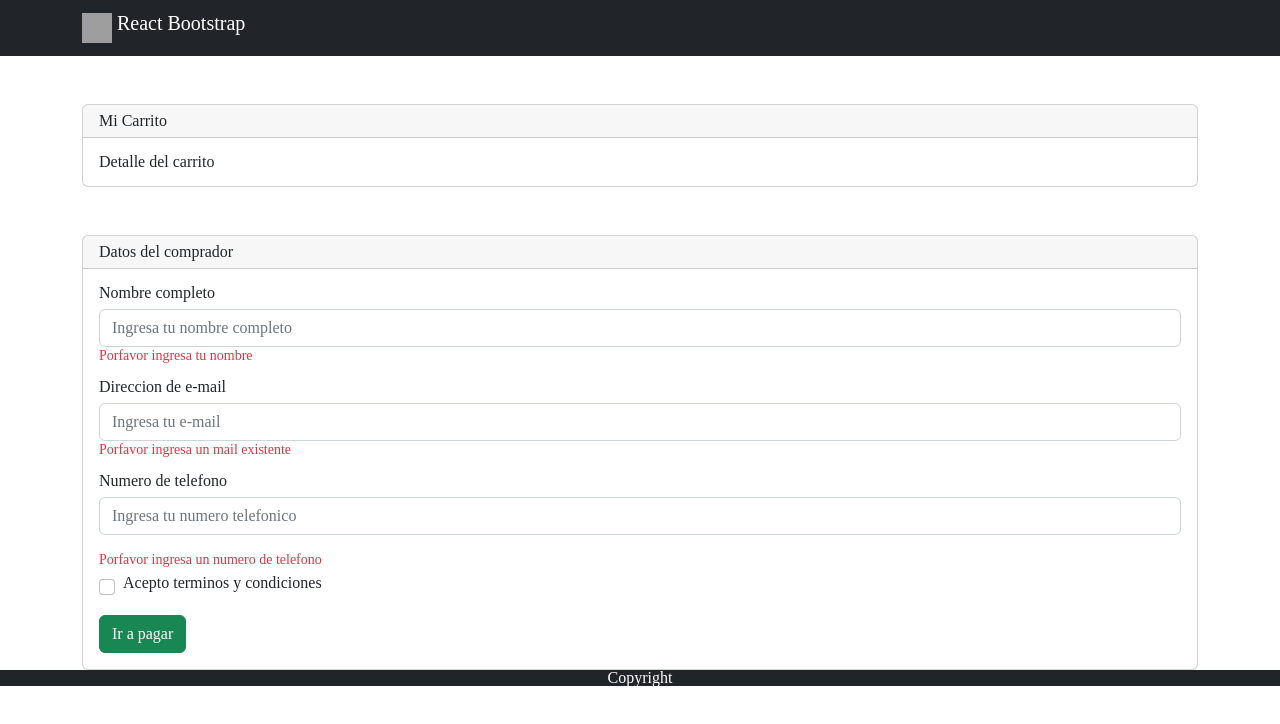
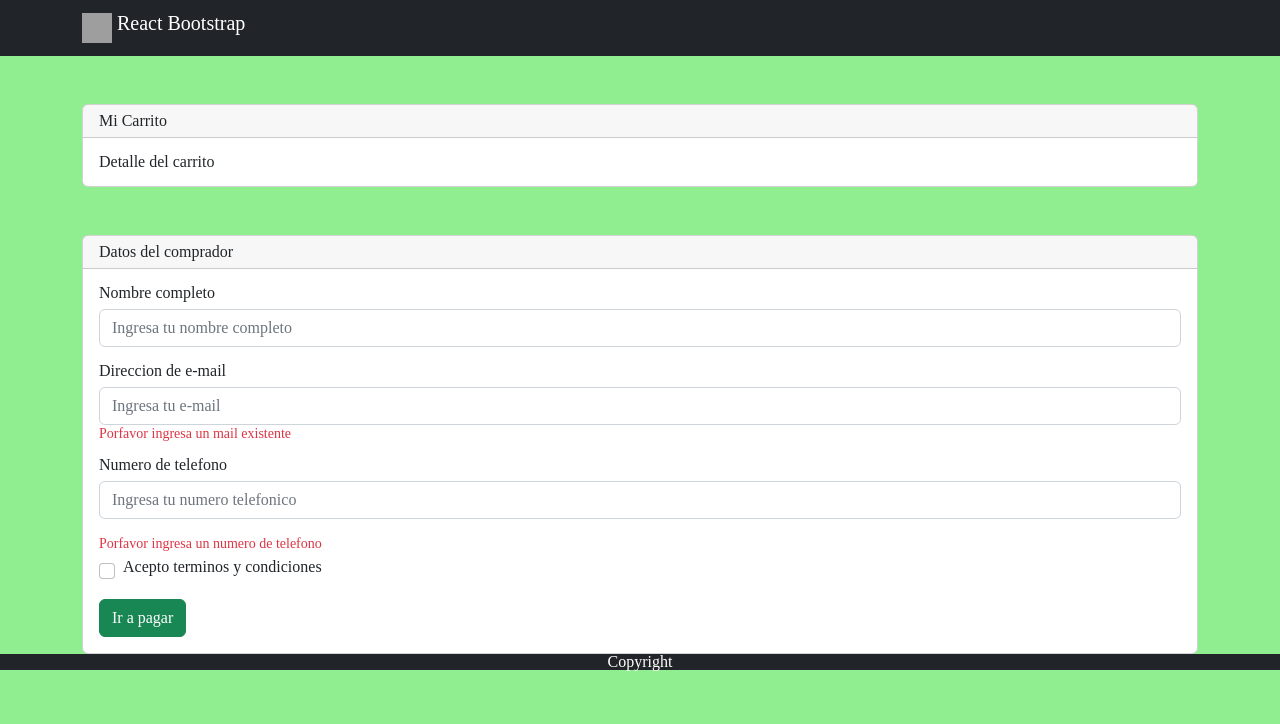
Before and after one commit to MaxiBusi1991/my-ecommerce, a React (Create React App) app in the folder Desktop/my-ecommerce/: page / in a window 1280 px wide. Shown: the top 724 px of the page. Built offline with nearby package versions, Linux system fonts and the light colour scheme; grey boxes are pictures that could not be loaded; the HTML template or start-up script is replaced by a standard one.

Commit message:
agregando validaciones al campo nombre

```diff
--- a/Desktop/my-ecommerce/src/Components/Formulario.jsx
+++ b/Desktop/my-ecommerce/src/Components/Formulario.jsx
@@ -6,11 +6,20 @@ const Formulario = () => {
   const [name, setName] = useState("");
   const [mail, setMail] = useState("");
   const [phone, setPhone] = useState("");
-  console.log(name);
+  // console.log(name);
   //para usar validator primero lo instalamos con npm i validator. Despues tenemos que importarlo como import validator from 'validator';
 
+  const [startValidationName, setStartValidationName] = useState(true);
+
+  const validateName = (n) => {
+    return (
+      validator.matches(n, "^[a-zA-Z ]*$") &&
+      validator.isLength(n, { min: 0, max: 26 })
+    );
+  };
+  const containerColor = { backgroundColor: "lightgreen" };
   return (
-    <Container>
+    <Container style={containerColor}>
       <Card className="mt-5">
         <Card.Header>
           <h3>Mi Carrito</h3>
@@ -31,10 +40,13 @@ const Formulario = () => {
                 type="text"
                 placeholder="Ingresa tu nombre completo"
                 onInput={(e) => setName(e.target.value)}
+                onBlur={() => setStartValidationName(false)}
               />
-              <Form.Text className="text-danger">
-                Porfavor ingresa tu nombre
-              </Form.Text>
+              {!validateName(name) && !startValidationName && (
+                <Form.Text className="text-danger">
+                  Porfavor ingresa tu nombre
+                </Form.Text>
+              )}
             </Form.Group>
 
             <Form.Group className="mb-3" controlId="formBasicPassword">
--- a/Desktop/my-ecommerce/src/css/globals.css
+++ b/Desktop/my-ecommerce/src/css/globals.css
@@ -1 +1,5 @@
 @import url("/src/css.reset/reset.css");
+
+body {
+  background-color: lightgreen;
+}
```
